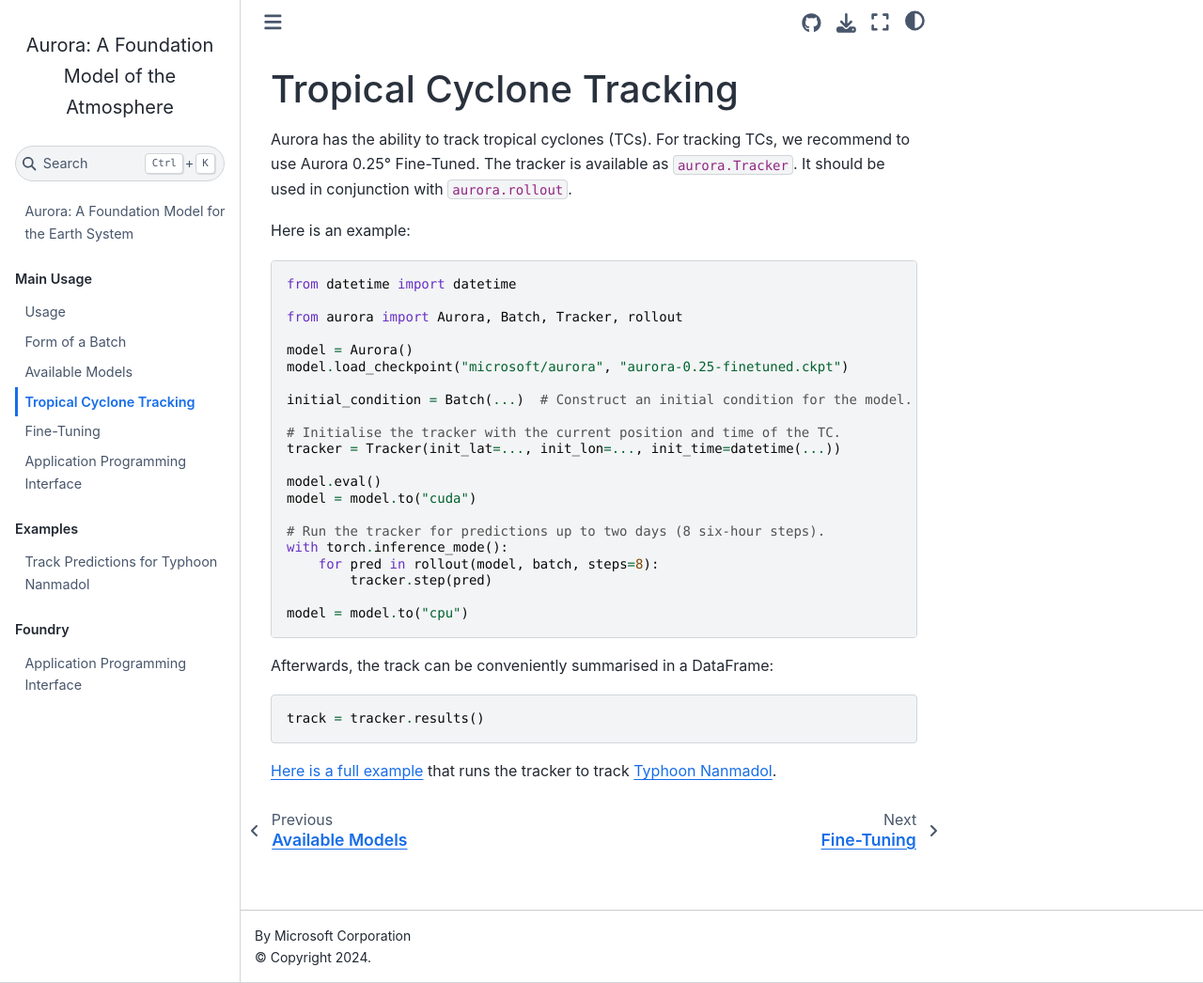
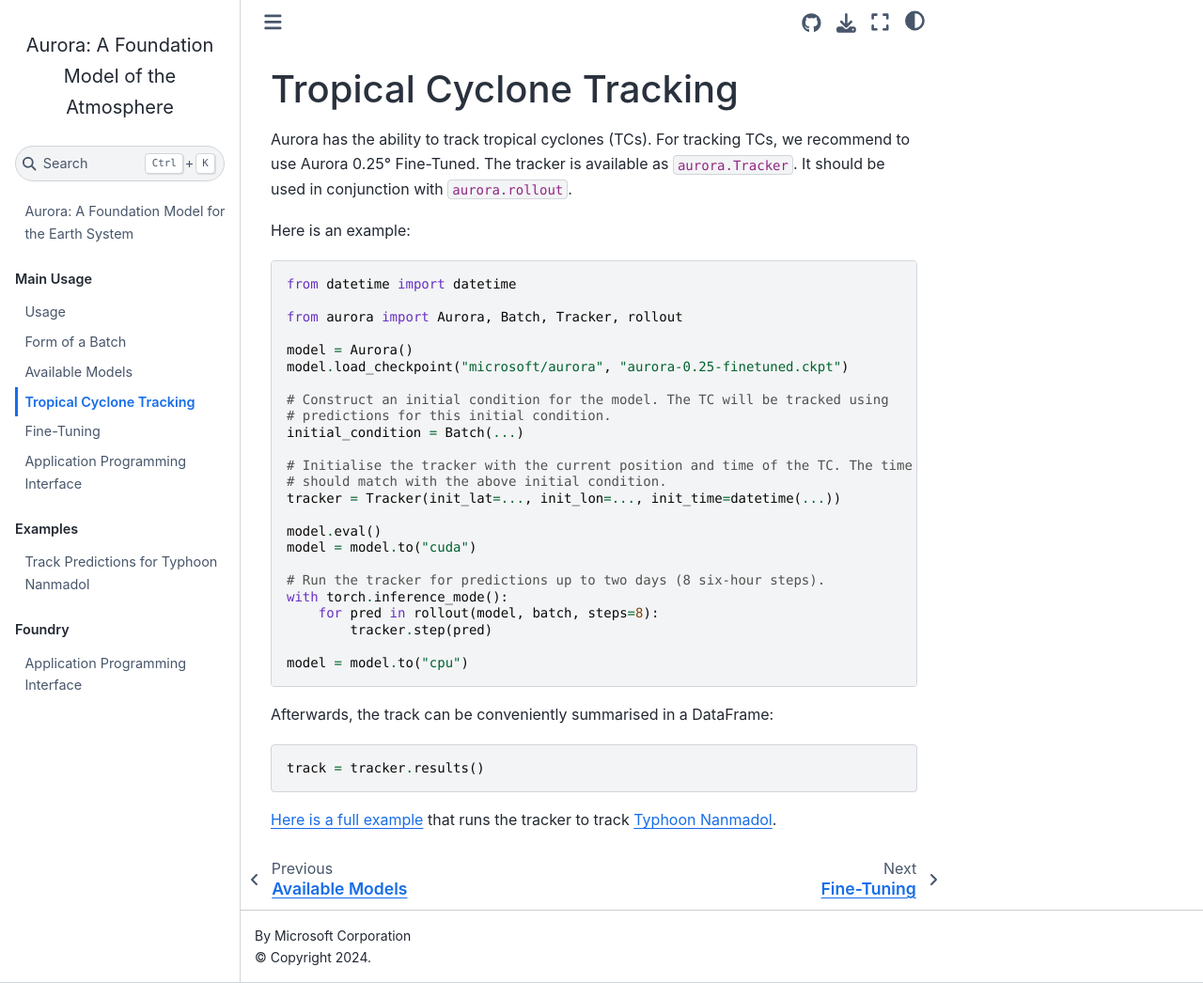
Before and after one commit to microsoft/aurora, a Jupyter Book: the page built from docs/tracking.md, in a window 1280 px wide and 1046 px high. Shown: the whole window at 94% size. Built offline with Jupyter Book 1.0.4 settings and Sphinx 7.4.7 and the Sphinx Book theme 1.1.4, drawn with Linux system fonts in a browser that asks for light colours; pages that are not in the unit, such as notebooks, are missing from menus.

Commit message:
Slight clarifications

```diff
--- a/docs/tracking.md
+++ b/docs/tracking.md
@@ -15,9 +15,12 @@
 model = Aurora()
 model.load_checkpoint("microsoft/aurora", "aurora-0.25-finetuned.ckpt")
 
-initial_condition = Batch(...)  # Construct an initial condition for the model.
+# Construct an initial condition for the model. The TC will be tracked using
+# predictions for this initial condition.
+initial_condition = Batch(...)
 
-# Initialise the tracker with the current position and time of the TC.
+# Initialise the tracker with the current position and time of the TC. The time
+# should match with the above initial condition.
 tracker = Tracker(init_lat=..., init_lon=..., init_time=datetime(...))
 
 model.eval()
```
